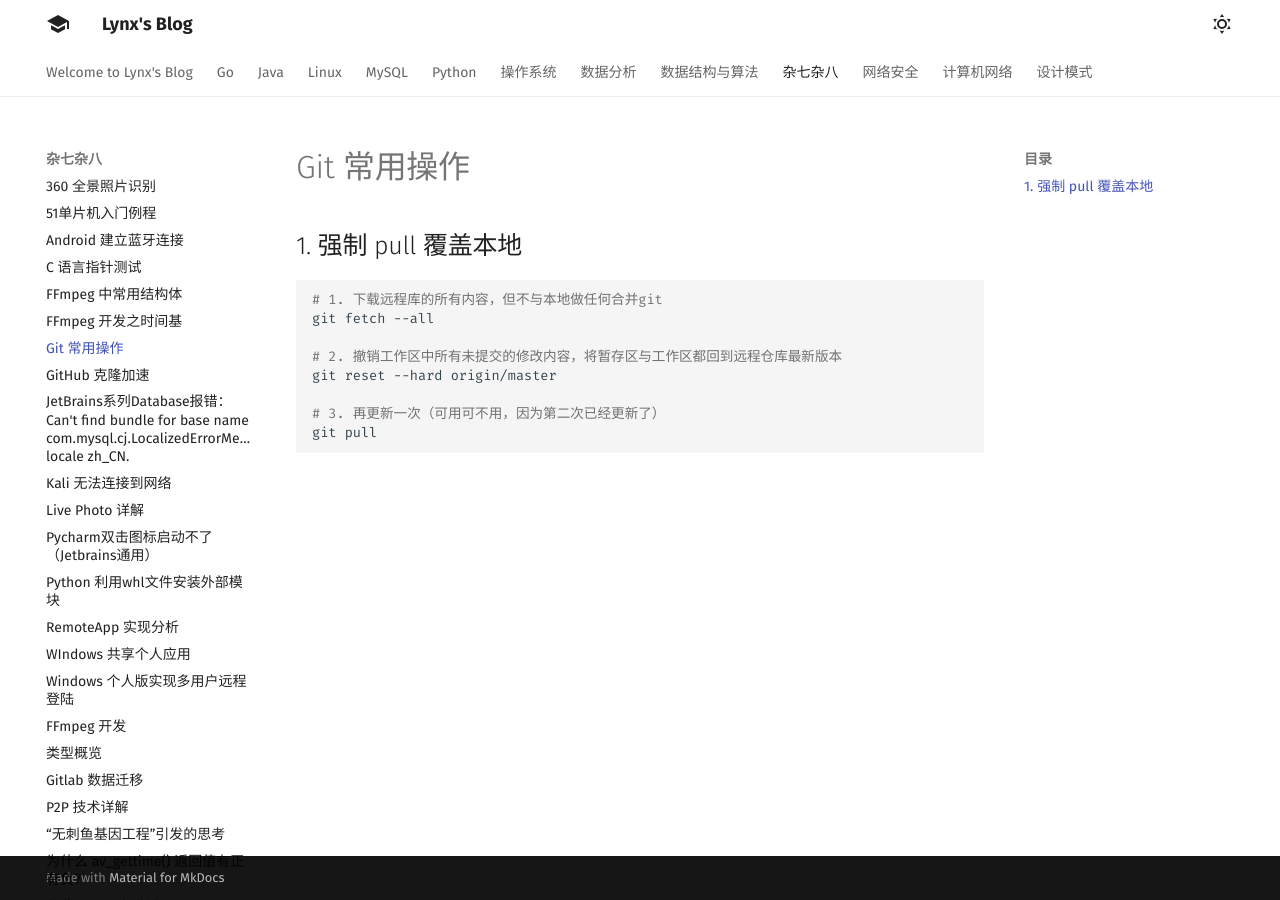
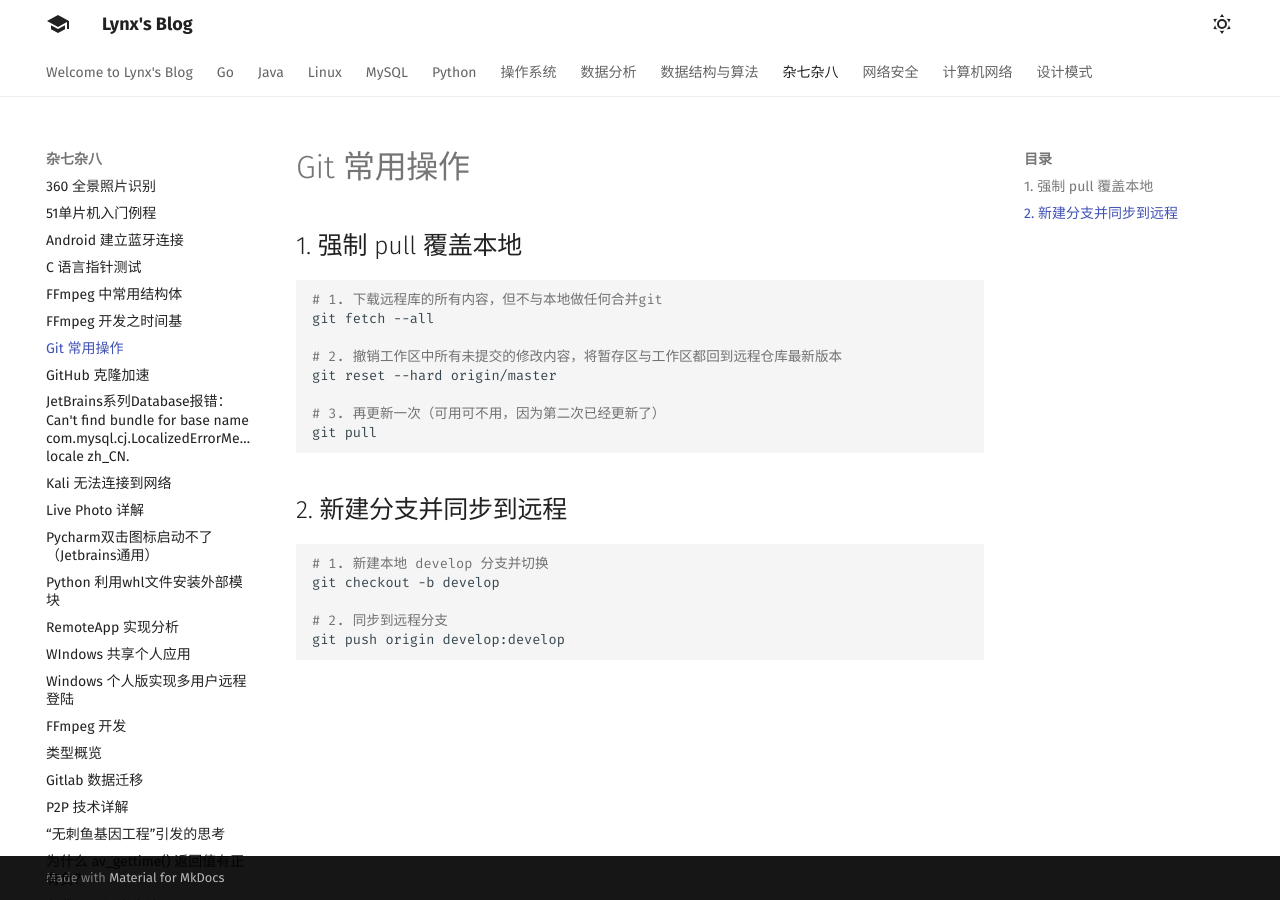
Before and after one commit to 1314liuwei/blog, an MkDocs documentation site: the page built from docs/杂七杂八/Git 常用操作.md, in a window 1280 px wide. Built offline with MkDocs 1.6.1 and Material for MkDocs 9.7.7, drawn with Linux system fonts in a browser that asks for light colours.

Commit message:
2023/05/24 周三

````diff
--- a/docs/杂七杂八/Git 常用操作.md
+++ b/docs/杂七杂八/Git 常用操作.md
@@ -12,3 +12,13 @@ git reset --hard origin/master
 # 3. 再更新一次（可用可不用，因为第二次已经更新了）
 git pull
 ```
+
+## 2. 新建分支并同步到远程
+
+```bash
+# 1. 新建本地 develop 分支并切换
+git checkout -b develop
+
+# 2. 同步到远程分支
+git push origin develop:develop
+```
````
Also changed, not shown: docs/Linux/Linux 常用命令.md (+6 -0 lines), docs/Linux/Linux 常用命令工具.md (deleted, +0 -7 lines).
